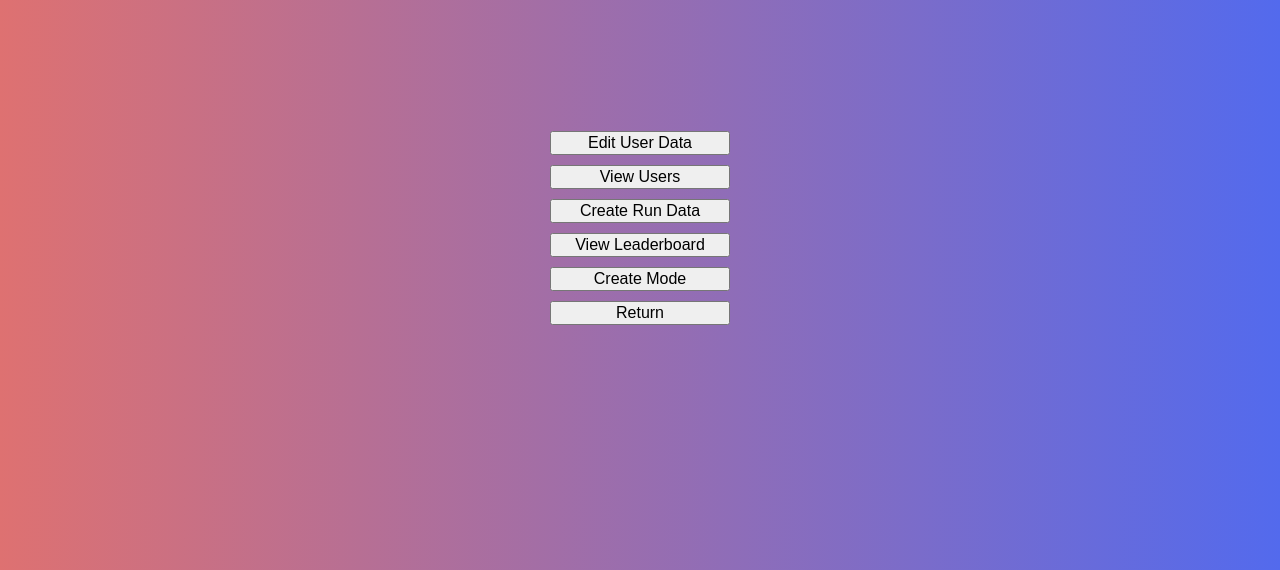
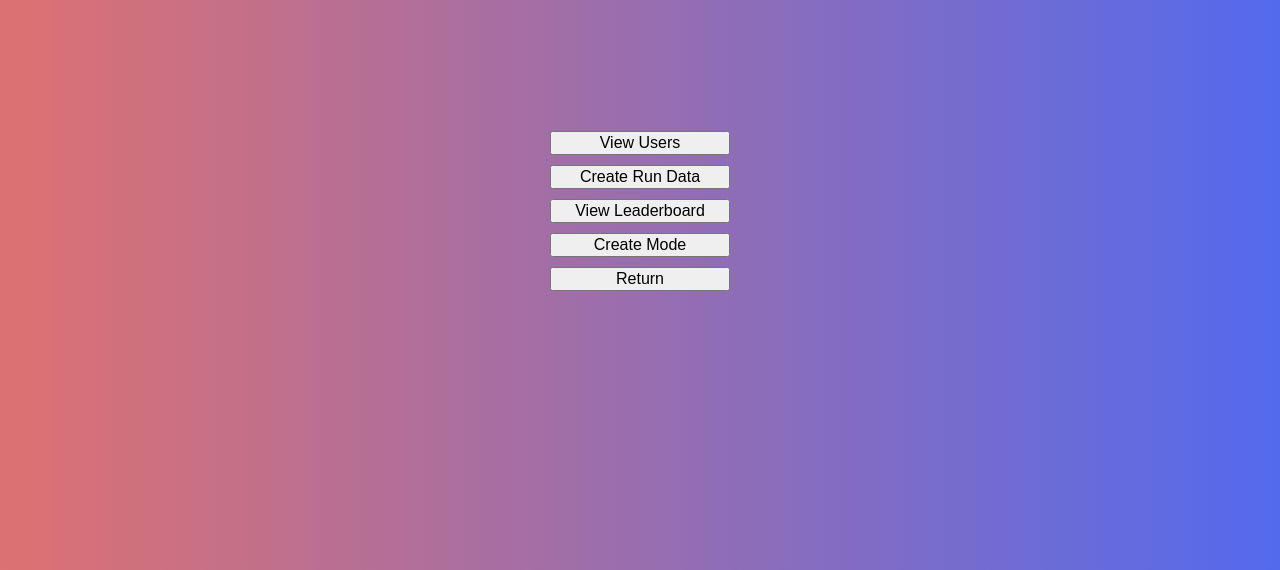
Before and after one commit to CardboardGage/puzzlemaster, a PHP site: page /screens/maintenanceMenu.php in a window 1280 px wide. Shown: the top 570 px of the page. Run offline with PHP 8.4, Linux system fonts and the light colour scheme; the visitor is signed in with stand-in values (Sample User, id 1); data that the repository does not hold is empty.

Commit message:
removes unneeded maintenence menu button

```diff
--- a/screens/maintenanceMenu.php
+++ b/screens/maintenanceMenu.php
@@ -43,9 +43,6 @@
 
       <!-- main maintenance menu -->
       <?php if (!isset($_GET["editUser"]) && !isset($_GET["createRun"]) && !isset($_GET["createMode"]) && !isset($_GET["userSubmit"])) { ?>
-        <form action="" method="get">
-          <input type="submit" id="editUserBtn" class="databBtn" value="Edit User Data" name="editUser">
-        </form>
         <form action="usersAdmin.php" method="post">
           <input type="submit" id="userListBtn" class="dataBtn" value="View Users" name="userList">
         </form>
```
